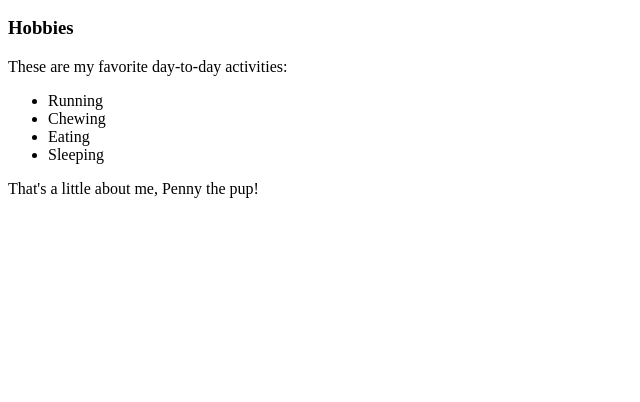
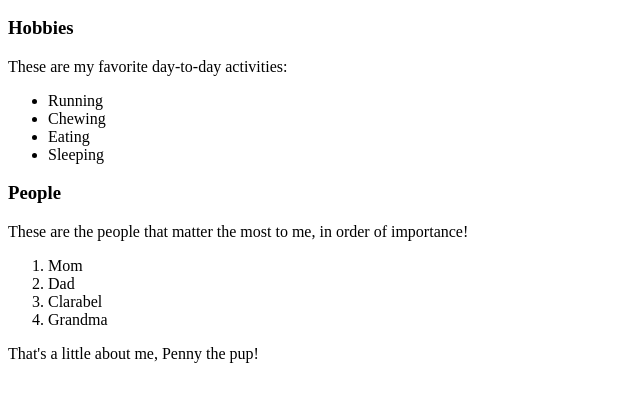
Before and after one commit to maxobaxo/pet-blog, a plain HTML site: page pet-blog.html in a window 1280 px wide. Shown: the part 110-512 px from the top of the page, without its empty margins (0-640 px from the left). Drawn offline with Linux system fonts and the light colour scheme.

Commit message:
add favorite people

```diff
--- a/pet-blog.html
+++ b/pet-blog.html
@@ -16,6 +16,15 @@
       <li>Sleeping</li>
     </ul>
 
+    <h3>People</h3>
+    <p>These are the people that matter the most to me, in order of importance!</p>
+    <ol>
+      <li>Mom</li>
+      <li>Dad</li>
+      <li>Clarabel</li>
+      <li>Grandma</li>
+    </ol>
+
     <p>That's a little about me, Penny the pup!</p>
   </body>
 </html>
```
